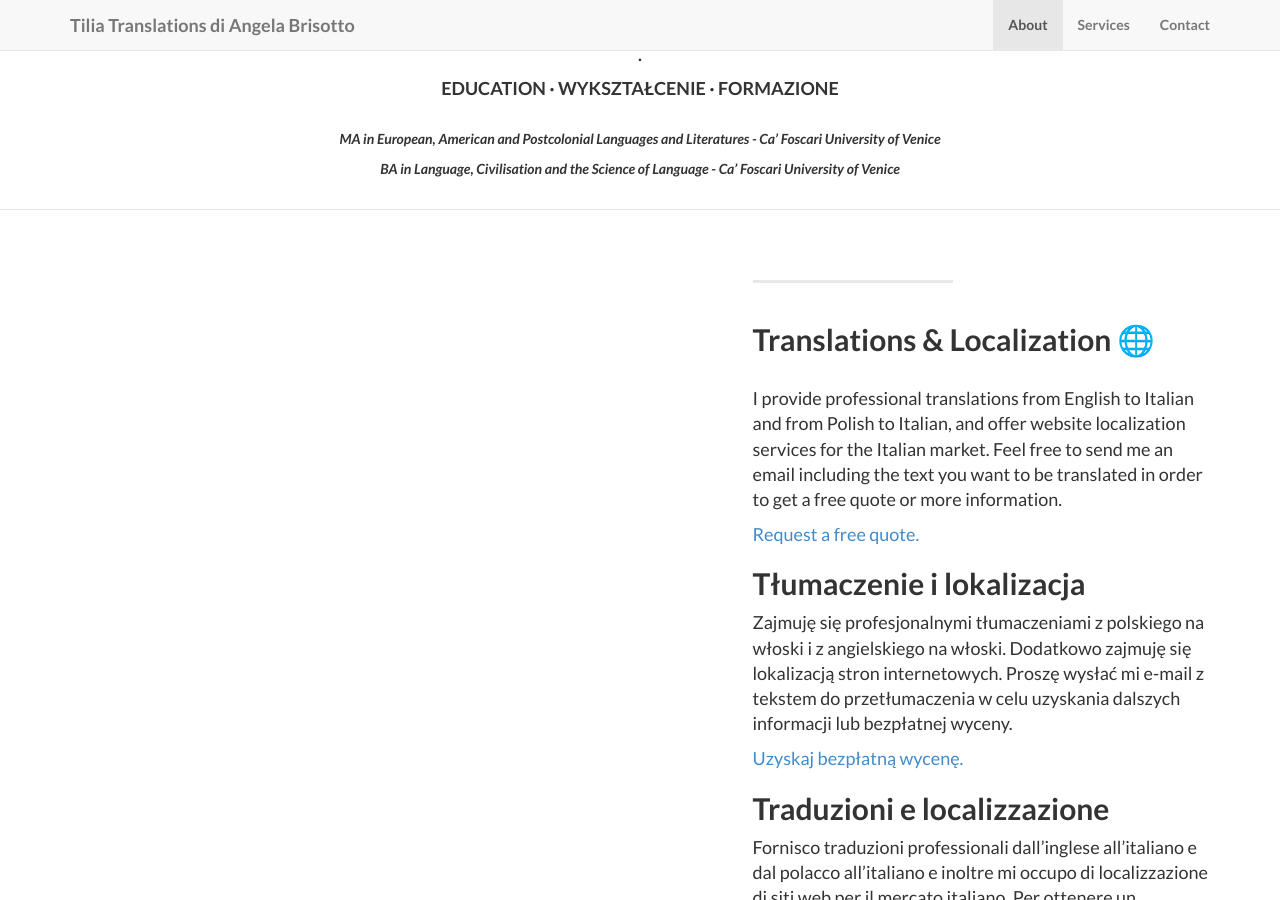
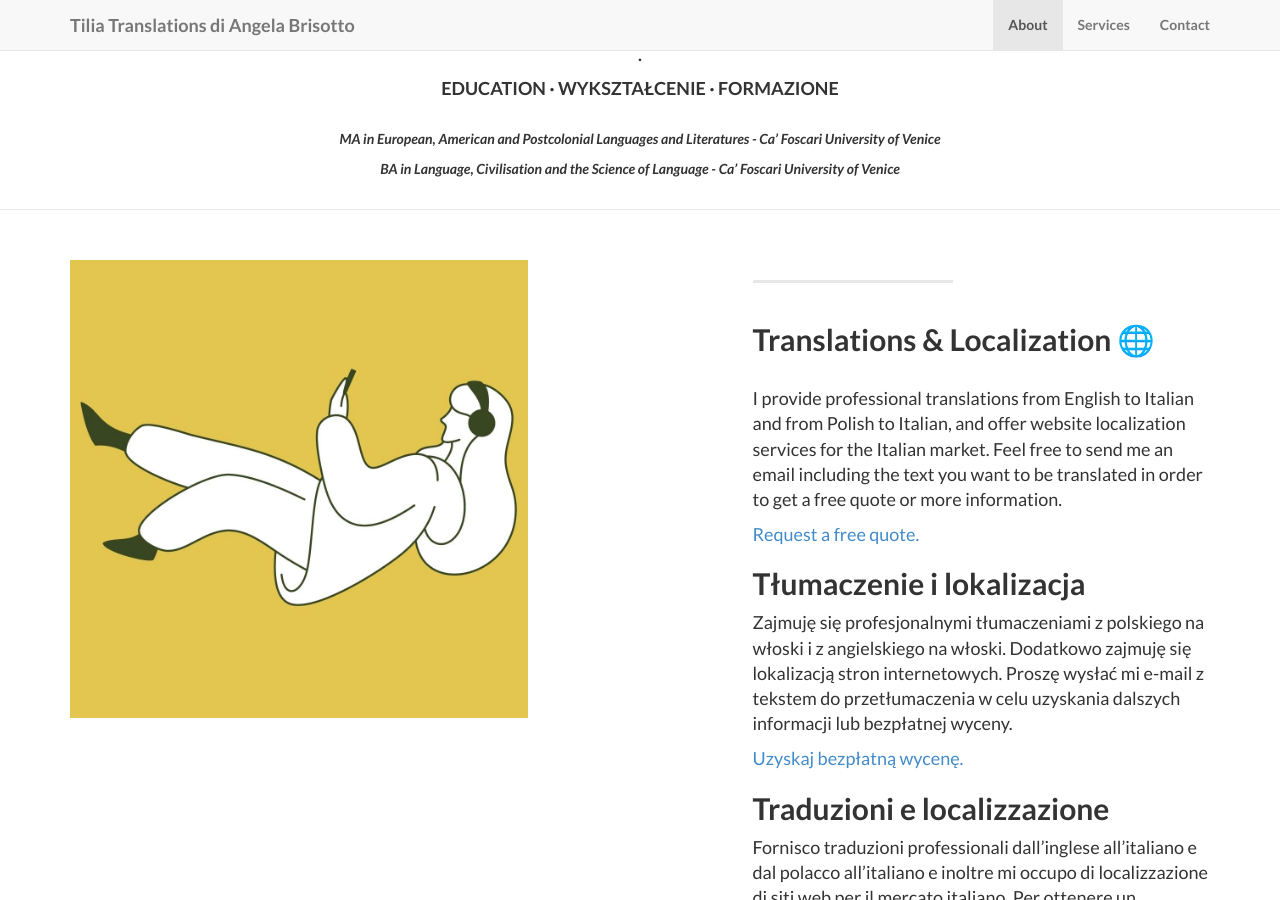
Before and after one commit to angelatiliatranslations/tiliatranslations.github.io, a Jekyll site: the page built from index.html, in a window 1280 px wide and 900 px high, scrolled down 4376 px. Built offline with Jekyll 4.4.1, drawn with Linux system fonts in a browser that asks for light colours.

Commit message:
Update 2014-09-21-services-1.markdown

```diff
--- a/_posts/2014-09-21-services-1.markdown
+++ b/_posts/2014-09-21-services-1.markdown
@@ -1,6 +1,6 @@
 ---
 layout: default
-img: traduzione.jpg.jpg
+img: 4.jpg
 category: Services
 title: Translations & Localization &#127760;
 description: translations, tłumaczenia, traduzioni, localization, lokalizacja, localizzazione, xl8, tn9, l10n
```
